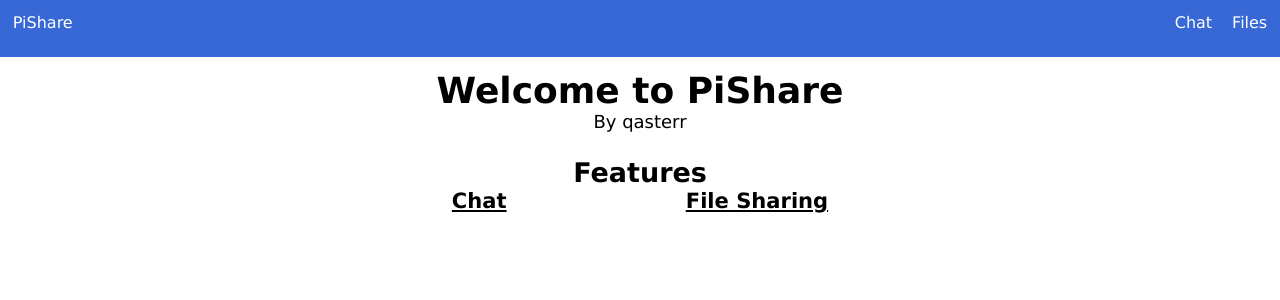
After one commit to qasterr/pishare, a Flask app: template pishare/templates/index.html in a window 1280 px wide. The commit adds this page. Shown: the top 300 px of the page. Run offline with Flask 2, Linux system fonts and the light colour scheme; the template is opened without the code that fills it, so the values that code supplies are empty.

Commit message:
Add index page

```diff
--- a/pishare/__init__.py
+++ b/pishare/__init__.py
@@ -1,4 +1,4 @@
-from flask import Flask, Response, redirect
+from flask import Flask, Response, render_template
 from .socket import socketio
 
 app = Flask(__name__, instance_relative_config=True)
@@ -11,13 +11,12 @@ if app.config["SECRET_KEY"] == "<YOUR_SECRET_KEY>":
 
 UPLOAD_FOLDER = app.config.get("UPLOAD_FOLDER", "uploads")
 
-socketio.init_app(app)
+@app.route("/")
+def index():
+    return render_template("index.html")
 
 from . import views
 app.register_blueprint(views.files)
 app.register_blueprint(views.chat)
 
-@app.route("/")
-def index() -> Response():
-    # TODO: Add home page
-    return redirect("/")
+socketio.init_app(app)
--- /dev/null
+++ b/pishare/static/index.css
@@ -0,0 +1,12 @@
+main > div {
+    display: flex;
+    flex-direction: column;
+}
+
+.features {
+    display: flex;
+    flex-direction: row;
+    justify-content: space-between;
+
+    width: 30%;
+}
--- a/pishare/static/style.css
+++ b/pishare/static/style.css
@@ -64,3 +64,9 @@ main {
 p {
     overflow-wrap: break-word;
 }
+
+.center {
+    display: flex;
+    justify-content: center;
+    align-items: center;
+}
--- /dev/null
+++ b/pishare/templates/index.html
@@ -0,0 +1,20 @@
+{% extends "base.html" %}
+{% block head %}
+    <link rel="stylesheet" href="{{ url_for('static', filename='index.css') }}">
+{% endblock %}
+{% block title %}Home{% endblock %}
+
+{% block content %}
+    <div class="center">
+        <h1>Welcome to PiShare</h1>
+        <p>By qasterr</p>
+
+        <div class="separator" style="height: 2vw;"></div>
+
+        <h2>Features</h2>
+        <div class="features">
+            <h3><a href="/chat/">Chat</a></h3>
+            <h3><a href="/files/">File Sharing</a></h3>
+        </div>
+    </div>
+{% endblock %}
```
